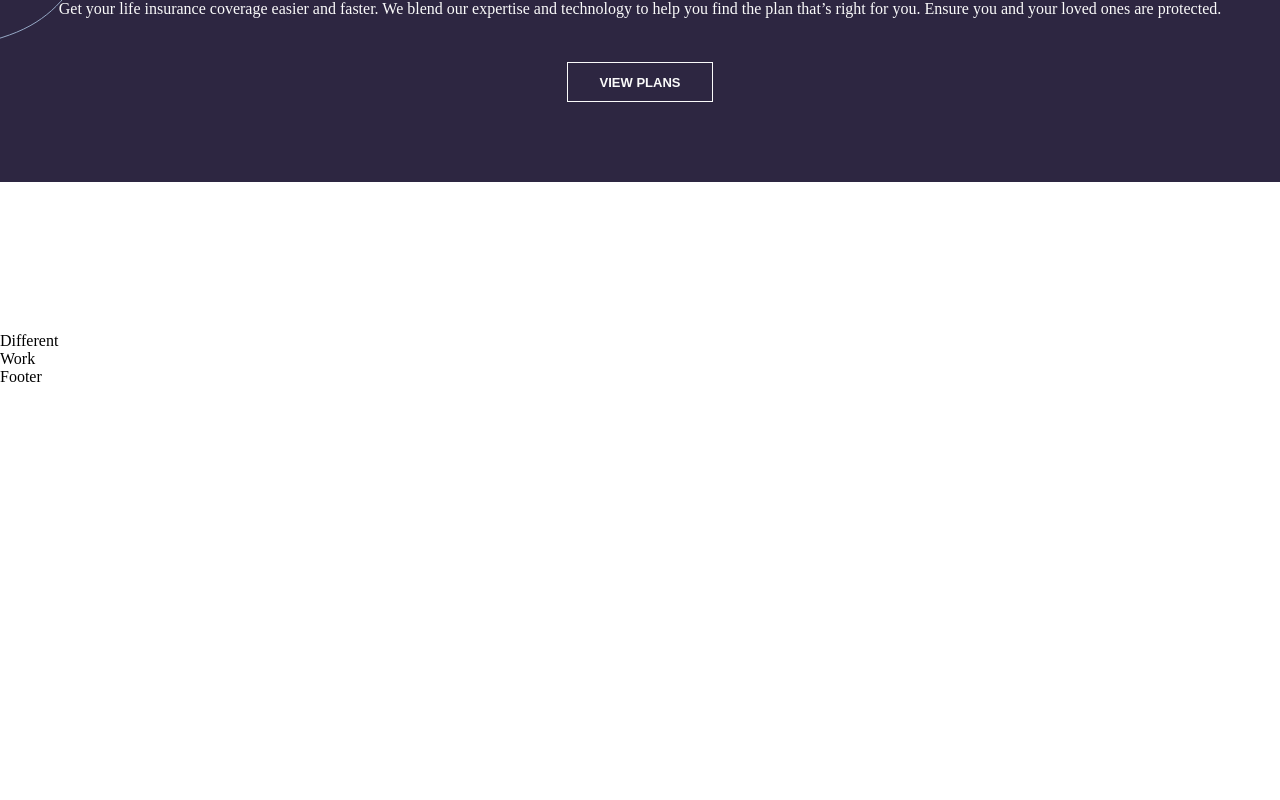
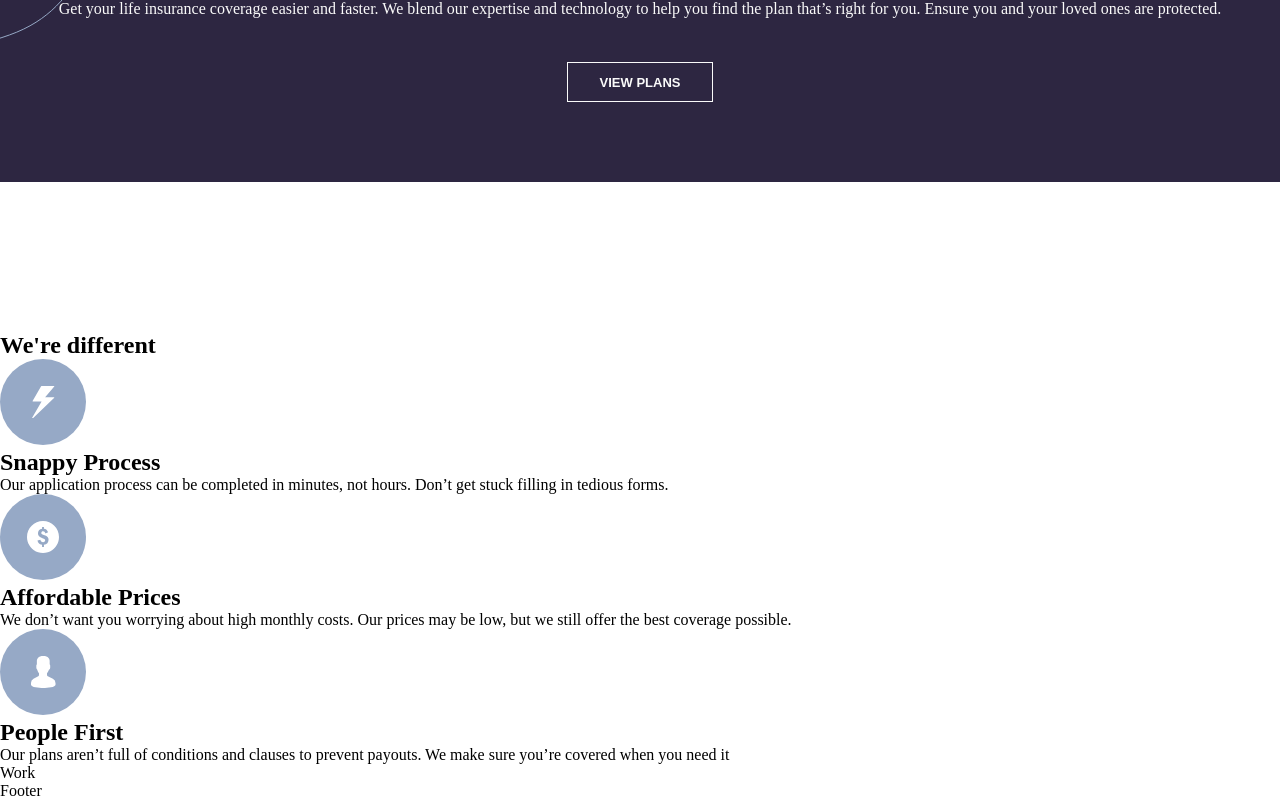
Before and after one commit to Marie-L1/insure-landing-page, a React (Vite) app: page / in a window 1280 px wide. Shown: the part 1743-2543 px from the top of the page. Before the commit the page ends 2129 px from the top, so only its background shows below. Built offline with nearby package versions, Linux system fonts and the light colour scheme.

Commit message:
setting up different section - boilerplate

```diff
--- a/src/components/Different/Different.tsx
+++ b/src/components/Different/Different.tsx
@@ -1,8 +1,28 @@
 import "./Different.scss"
+import snappy from "../../assets/images/icon-snappy-process.svg";
+import money from "../../assets/images/icon-affordable-prices.svg";
+import person from "../../assets/images/icon-people-first.svg";
 
 function Different() {
   return (
-    <div>Different</div>
+    <section className="different">
+      <h1>We're different</h1>
+      <div className="different__wrapper">
+      <img className="different__img" src={snappy} />
+      <h2 className="different__title">Snappy Process</h2>
+      <p className="different__text">Our application process can be completed in minutes, not hours. Don’t get stuck filling in tedious forms.</p>
+      </div>
+      <div className="different__wrapper">
+        <img className="different__img" src={money} />
+        <h2 className="different__title">Affordable Prices</h2>
+        <p className="different__text">We don’t want you worrying about high monthly costs. Our prices may be low, but we still offer the best coverage possible.</p>
+      </div>
+      <div className="different__wrapper">
+      <img className="different__img" src={person} />
+      <h2 className="different__title">People First</h2>
+      <p className="different__text">Our plans aren’t full of conditions and clauses to prevent payouts. We make sure you’re covered when you need it</p>
+      </div>
+    </section>
   )
 }
 
```
